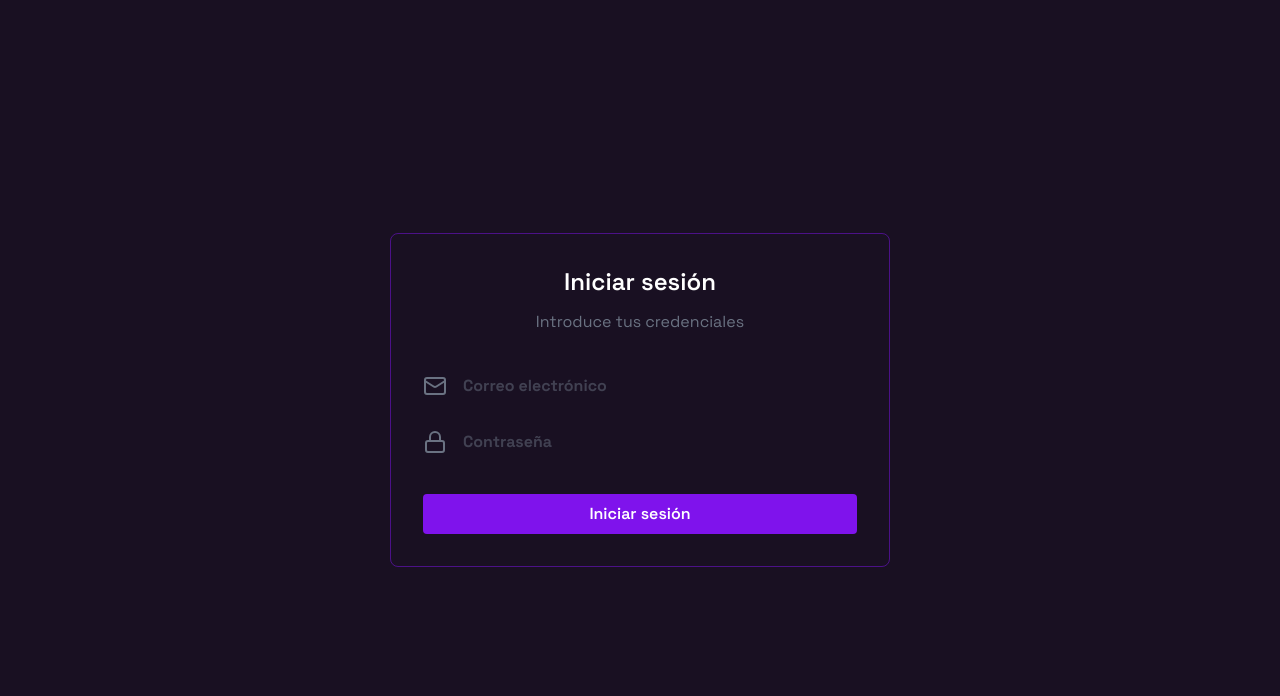
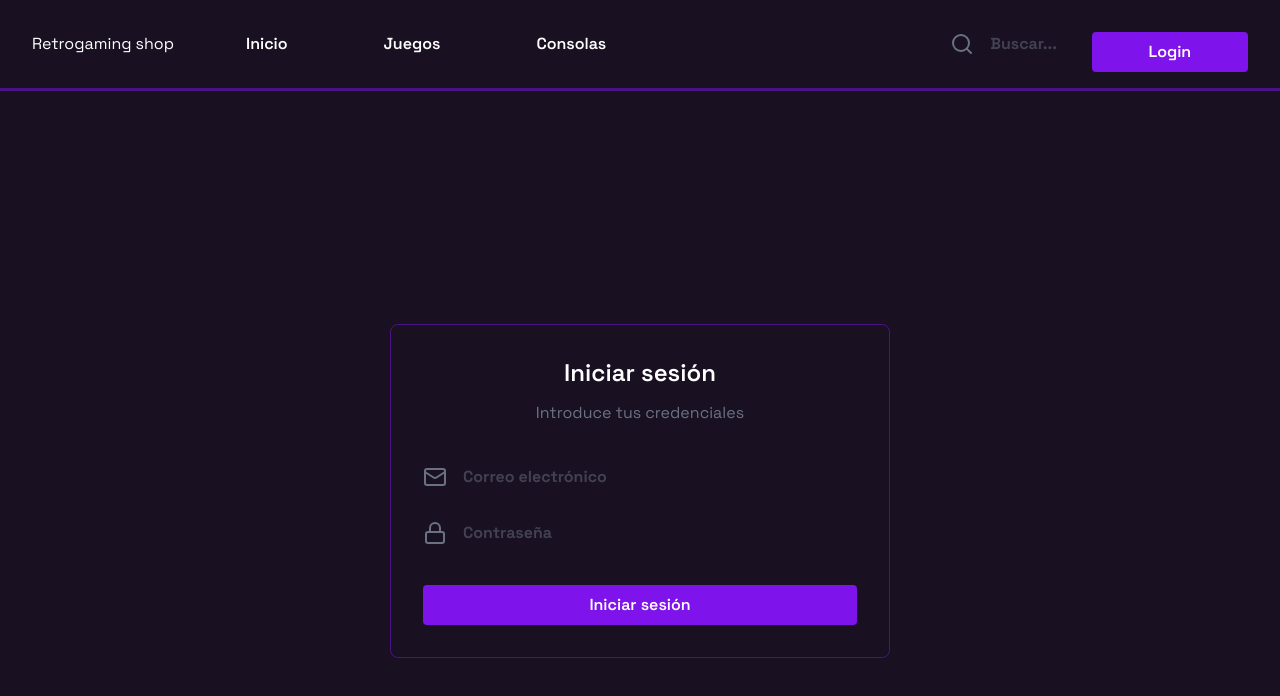
Before and after one commit to JesusMoraColmenaresDev/retrogaming-shop-frontend, a Next.js app: page /login in a window 1280 px wide. Shown: the top 696 px of the page. Built offline with nearby package versions, Linux system fonts and the light colour scheme.

Commit message:
navbar and dynamic link added

```diff
--- /dev/null
+++ b/app/Navbar.tsx
@@ -0,0 +1,36 @@
+'use client'
+import Link from 'next/link'
+import React, { use } from 'react'
+import DynamicInput from './components/dynamic/DynamicInput'
+import { useForm } from 'react-hook-form'
+import { Search, User } from 'lucide-react';
+import { useRouter } from 'next/navigation';
+import DynamicButton from './components/dynamic/DynamicButton';
+import DynamicLink from './components/dynamic/DynamicLink'
+
+export default function Navbar() {
+    const { register } = useForm();
+    const router = useRouter();
+    return (
+        <nav className='w-full py-4 px-8 flex justify-between items-center border-b-3 border-[#7F13EC80] text-white'>
+            <div className='flex flex-col md:flex-row md:items-center gap-2 md:gap-14'>
+                <p>Retrogaming shop</p>
+                <div className='flex gap-16'>
+                    <DynamicLink href="/home" text="Inicio" />
+                    <DynamicLink href="/games" text="Juegos" />
+                    <DynamicLink href="/consoles" text="Consolas" />
+                </div>
+            </div>
+
+            <div className='flex gap-4 items-center justify-center'>
+                <form >
+                    <DynamicInput icon={<Search />} name='search' placeholder='Buscar...' register={register} ></DynamicInput>
+                </form>
+                {localStorage.getItem('token') ? <Link className='hover:text-[#7F13EC]' href={"/profile"}>{<User />}</Link> : <DynamicButton text='Login' onClick={() => router.push('/login')} type='button'></DynamicButton>}
+            </div>
+
+
+
+        </nav >
+    )
+}
--- a/app/components/auth/AuthForm.tsx
+++ b/app/components/auth/AuthForm.tsx
@@ -49,13 +49,15 @@ export default function AuthForm({ title, subtitle, view }: AuthFormProps) {
 
   return (
     <form
-      className="w-[500px] border p-8 flex flex-col justify-center rounded-lg"
-      style={{ borderColor: "rgba(127, 19, 236, 0.5)" }}
+      className="w-[500px] border border-[#7F13EC80] p-8 flex flex-col justify-center rounded-lg"
+      style={{}}
       onSubmit={handleSubmit(onSubmit)}
     >
       <h1 className="text-center text-2xl font-semibold text-white mb-3">{title}</h1>
       <p className="text-center text-gray-500 mb-8">{subtitle}</p>
 
+
+      <div className="flex flex-col gap-4">
         {isRegister && (
           <>
             <DynamicInput name="firstName" placeholder="Nombre" type="text" register={register} icon={<User />} error={errors.firstName} />
@@ -82,6 +84,8 @@ export default function AuthForm({ title, subtitle, view }: AuthFormProps) {
           text={view === "login" ? "Iniciar sesión" : "Registrar"}
           type="submit"
         />
+      </div>
+
     </form>
   );
 }
--- a/app/components/dynamic/DynamicButton.tsx
+++ b/app/components/dynamic/DynamicButton.tsx
@@ -4,17 +4,19 @@ interface DynamicButtonProps {
   text: string;
   type?: "button" | "submit";
   onClick?: () => void;
+  className?: string;
 }
 
 export default function DynamicButton({
   text,
   type = "submit",
   onClick,
+  className,
 }: DynamicButtonProps) {
   return (
     <button
       type={type}
-      className="w-full py-2 mt-4 bg-[#7f13ec] text-white rounded font-semibold hover:bg-opacity-80 transition"
+      className={`w-full py-2 mt-4 bg-[#7f13ec] text-white rounded font-semibold hover:bg-opacity-80 transition ${className || ""}`}
       onClick={onClick}
     >
       {text}
--- a/app/components/dynamic/DynamicInput.tsx
+++ b/app/components/dynamic/DynamicInput.tsx
@@ -8,6 +8,7 @@ interface DynamicInputProps {
   register: UseFormRegister<any>;
   icon?: React.ReactNode;
   error?: any;
+  className?: string;
 }
 
 export default function DynamicInput({
@@ -17,9 +18,10 @@ export default function DynamicInput({
   register,
   error,
   icon,
+  className,
 }: DynamicInputProps) {
   return (
-    <div className="flex flex-col gap-1 mb-4 w-full">
+    <div className={`flex flex-col gap-1 w-full ${className || ""}`}>
       <div className="flex items-center gap-2">
         {icon && <span className="text-gray-500">{icon}</span>}
         <div className="flex flex-col">
@@ -35,10 +37,7 @@ export default function DynamicInput({
             </span>
           )}
         </div>
-
       </div>
-
     </div>
-
   );
 }
--- /dev/null
+++ b/app/components/dynamic/DynamicLink.tsx
@@ -0,0 +1,21 @@
+import React from "react";
+import Link from "next/link";
+
+interface DynamicLinkProps {
+  href: string;
+  text: string;
+  icon?: React.ReactNode;
+  className?: string;
+}
+
+export default function DynamicLink({ href, text, icon, className }: DynamicLinkProps) {
+  return (
+    <Link
+      href={href}
+      className={`flex items-center gap-2 px-4 py-2 rounded font-semibold hover:text-[#7F13EC] hover:bg-[#7F13EC10] transition ${className || ""}`}
+    >
+      {icon && <span className="text-gray-500">{icon}</span>}
+      <span>{text}</span>
+    </Link>
+  );
+}
--- /dev/null
+++ b/app/home/page.tsx
@@ -0,0 +1,7 @@
+import React from 'react'
+
+export default function page() {
+  return (
+    <div>page</div>
+  )
+}
--- a/app/layout.tsx
+++ b/app/layout.tsx
@@ -1,9 +1,11 @@
+
 import type { Metadata } from "next";
 import { Geist, Geist_Mono, Space_Grotesk } from "next/font/google";
 import "./globals.css";
 import { ToastContainer } from "react-toastify";
 import "react-toastify/dist/ReactToastify.css";
 import AuthGuard from "./AuthGuard";
+import Navbar from "./Navbar";
 
 const spaceGrotesk = Space_Grotesk({
   subsets: ["latin"],
@@ -36,6 +38,7 @@ export default function RootLayout({
         className={`${spaceGrotesk.variable} antialiased`}
       >
         <AuthGuard>
+          <Navbar></Navbar>
           {children}
         </AuthGuard>
       </body>
```
Lines whose indentation alone changed are shown as unchanged.
